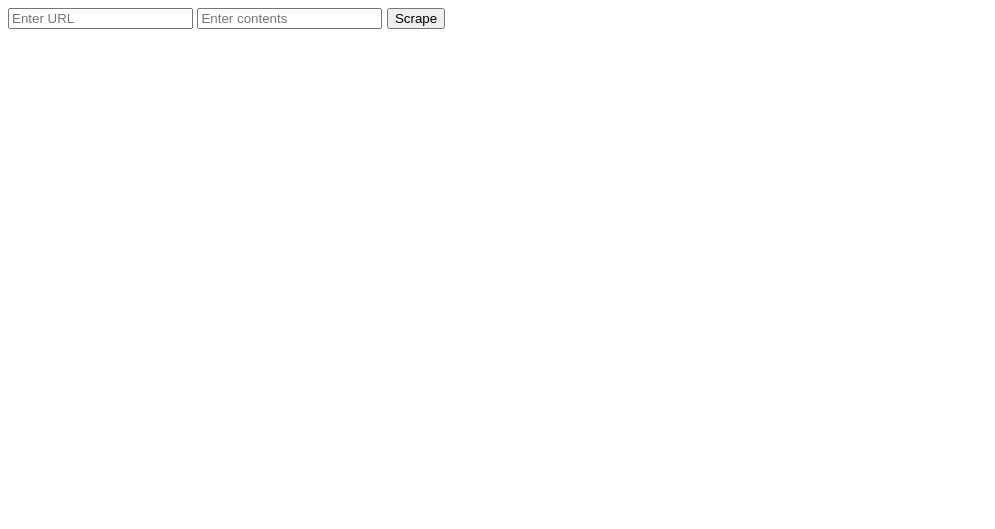
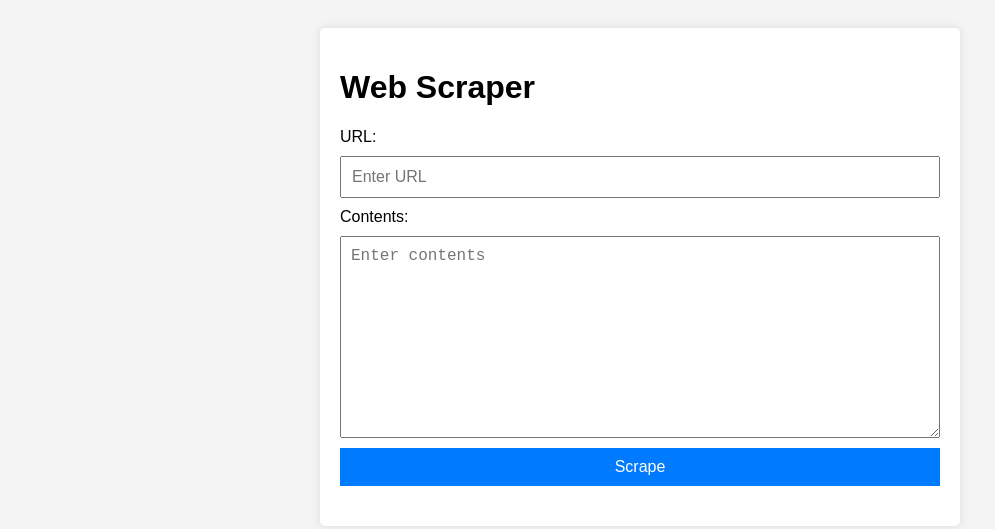
Before and after one commit to xRME-18/ScrapeItDemo, a website: page index.html in a window 1280 px wide. Shown: the whole page, without its empty margins (0-995 px from the left). Drawn offline with Linux system fonts and the light colour scheme.

Commit message:
updated UI and fn

```diff
--- a/index.html
+++ b/index.html
@@ -4,12 +4,17 @@
     <link rel="stylesheet" type="text/css" href="styles.css">
 </head>
 <body>
-    <form id="scrapeForm">
-        <input type="text" id="urlInput" placeholder="Enter URL">
-        <input type="text" id="contentsInput" placeholder="Enter contents">
-        <button type="submit">Scrape</button>
-    </form>
-    <div id="results"></div>
+    <div class="container">
+        <h1>Web Scraper</h1>
+        <form id="scrapeForm">
+            <label for="urlInput">URL:</label>
+            <input type="text" id="urlInput" placeholder="Enter URL">
+            <label for="contentsInput">Contents:</label>
+            <textarea id="contentsInput" rows="10" placeholder="Enter contents"></textarea>
+            <button type="submit">Scrape</button>
+        </form>
+        <div id="results"></div>
+    </div>
     <script src="script.js"></script>
 </body>
 </html>
--- a/netlify/functions/scraper.js
+++ b/netlify/functions/scraper.js
@@ -3,7 +3,7 @@ const scrapeIt = require("scrape-it");
 exports.handler = async function(event, context) {
     const { url, contents } = JSON.parse(event.body);
 
-    return scrapeIt(url, contents)
+    return scrapeIt(url, {contents})
         .then(({ data, response }) => ({
             statusCode: 200,
             body: JSON.stringify({ data, status: response.statusCode }),
--- a/styles.css
+++ b/styles.css
@@ -1,3 +1,41 @@
 body {
     font-family: Arial, sans-serif;
+    background-color: #f4f4f4;
+    padding: 20px;
 }
+
+.container {
+    max-width: 600px;
+    margin: 0 auto;
+    background-color: #fff;
+    padding: 20px;
+    border-radius: 5px;
+    box-shadow: 0px 0px 10px rgba(0,0,0,0.1);
+}
+
+#scrapeForm {
+    display: flex;
+    flex-direction: column;
+    gap: 10px;
+}
+
+#scrapeForm input, #scrapeForm textarea, #scrapeForm button {
+    padding: 10px;
+    font-size: 16px;
+}
+
+#scrapeForm button {
+    background-color: #007BFF;
+    color: #fff;
+    border: none;
+    cursor: pointer;
+}
+
+#scrapeForm button:hover {
+    background-color: #0056b3;
+}
+
+#results {
+    margin-top: 20px;
+    white-space: pre-wrap;
+}
```
Also changed, not shown: scraper.js (+12 -12 lines).
